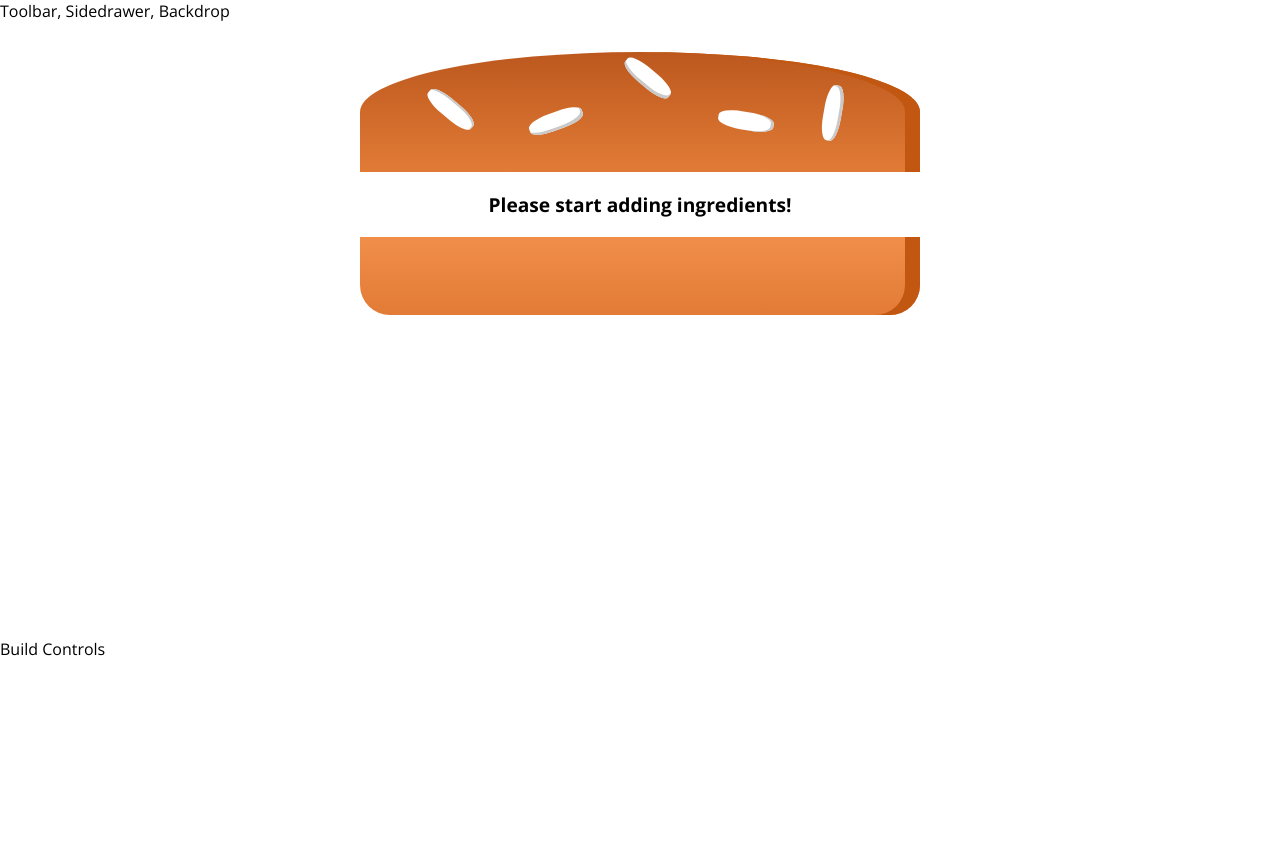
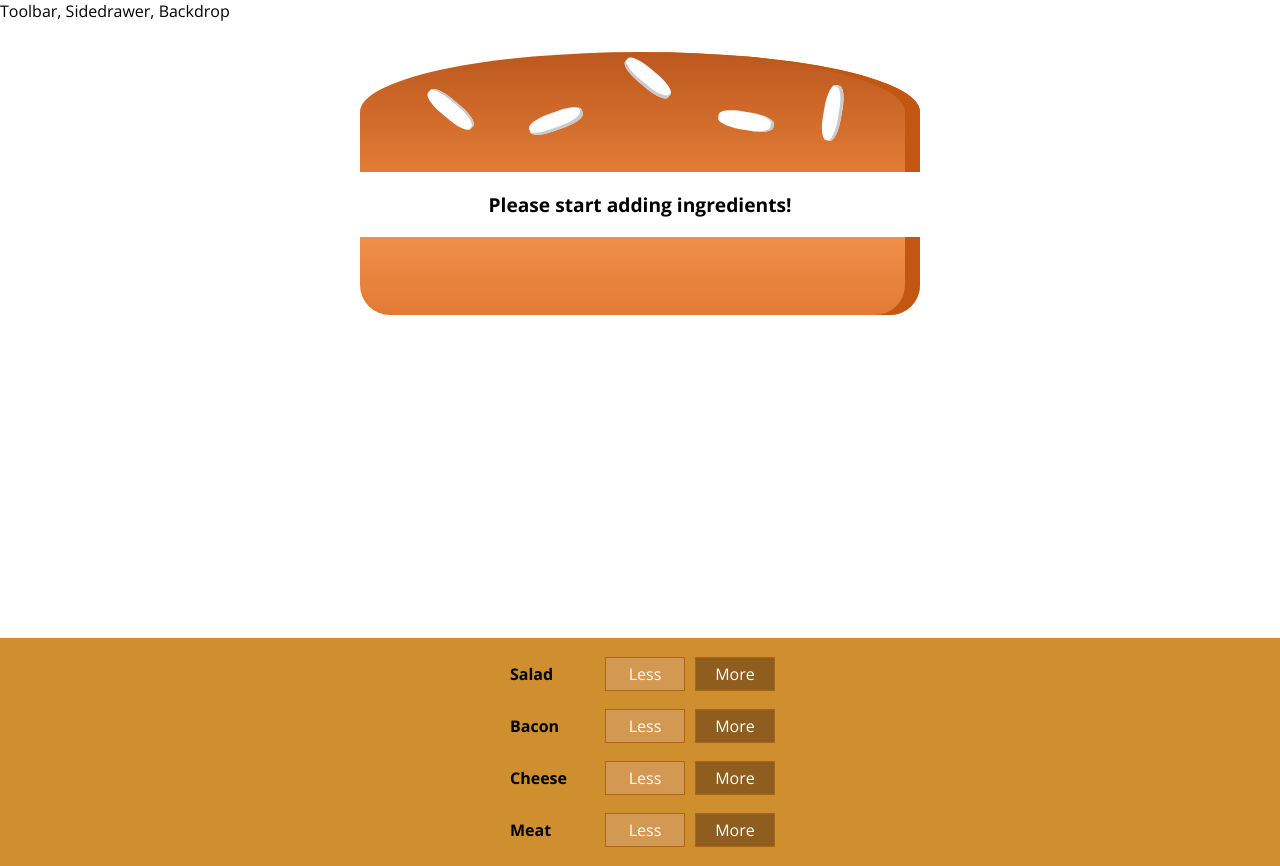
Before and after one commit to confusedwdeveloper/burger-builder, a React (Create React App) app: page / in a window 1280 px wide. Before the commit the page ends 800 px from the top, so only its background shows below. Built offline with nearby package versions, Linux system fonts and the light colour scheme.

Commit message:
created BuildControls to edit ingredients

```diff
--- /dev/null
+++ b/src/components/Burger/BuildControls/BuildControl/BuildControl.js
@@ -0,0 +1,14 @@
+import * as React from "react";
+import classes from "./BuildControl.module.css";
+
+const BuildControl = ({ label }) => {
+  return (
+    <div className={classes.BuildControl}>
+      <div className={classes.Label}>{label}</div>
+      <button className={classes.Less}>Less</button>
+      <button className={classes.More}>More</button>
+    </div>
+  );
+};
+
+export default BuildControl;
--- /dev/null
+++ b/src/components/Burger/BuildControls/BuildControl/BuildControl.module.css
@@ -0,0 +1,58 @@
+.BuildControl {
+  display: flex;
+  justify-content: space-between;
+  align-items: center;
+  margin: 5px 0;
+}
+
+.BuildControl button {
+  display: block;
+  font: inherit;
+  padding: 5px;
+  margin: 0 5px;
+  width: 80px;
+  border: 1px solid #aa6817;
+  cursor: pointer;
+  outline: none;
+}
+
+.BuildControl button:disabled {
+  background-color: #ac9980;
+  border: 1px solid #7e7365;
+  color: #ccc;
+  cursor: default;
+}
+
+.BuildControl button:hover:disabled {
+  background-color: #ac9980;
+  color: #ccc;
+  cursor: not-allowed;
+}
+
+.Label {
+  padding: 10px;
+  font-weight: bold;
+  width: 80px;
+}
+
+.BuildControl .Less {
+  background-color: #d39952;
+  color: white;
+}
+
+.BuildControl .More {
+  background-color: #8f5e1e;
+  color: white;
+}
+
+.BuildControl .Less:hover,
+.BuildControl .Less:active {
+  background-color: #daa972;
+  color: white;
+}
+
+.BuildControl .More:hover,
+.BuildControl .More:active {
+  background-color: #99703f;
+  color: white;
+}
--- /dev/null
+++ b/src/components/Burger/BuildControls/BuildControls.js
@@ -0,0 +1,23 @@
+import * as React from "react";
+import classes from "./BuildControls.module.css";
+
+import BuildControl from "./BuildControl/BuildControl";
+
+const controls = [
+  { label: "Salad", type: "salad" },
+  { label: "Bacon", type: "bacon" },
+  { label: "Cheese", type: "cheese" },
+  { label: "Meat", type: "meat" },
+];
+
+const BuildControls = () => {
+  return (
+    <div className={classes.BuildControls}>
+      {controls.map((ctrl) => (
+        <BuildControl key={ctrl.label} label={ctrl.label} />
+      ))}
+    </div>
+  );
+};
+
+export default BuildControls;
--- /dev/null
+++ b/src/components/Burger/BuildControls/BuildControls.module.css
@@ -0,0 +1,10 @@
+.BuildControls {
+  background-color: #cf8f2e;
+  width: 100%;
+  display: flex;
+  flex-flow: column;
+  align-items: center;
+  box-shadow: 0 2px 1px #ccc;
+  margin: auto;
+  padding: 10px 0;
+}
--- a/src/containers/BurgerBuilder/BurgerBuilder.js
+++ b/src/containers/BurgerBuilder/BurgerBuilder.js
@@ -1,6 +1,7 @@
 import React, { Component } from "react";
 import Aux from "../../hoc/Aux";
 import Burger from "../../components/Burger/Burger";
+import BuildControls from "../../components/Burger/BuildControls/BuildControls";
 
 export default class BurgerBuilder extends Component {
   state = {
@@ -15,7 +16,7 @@
     return (
       <Aux>
         <Burger ingredients={this.state.ingredients} />
-        <div>Build Controls</div>
+        <BuildControls />
       </Aux>
     );
   }
```
